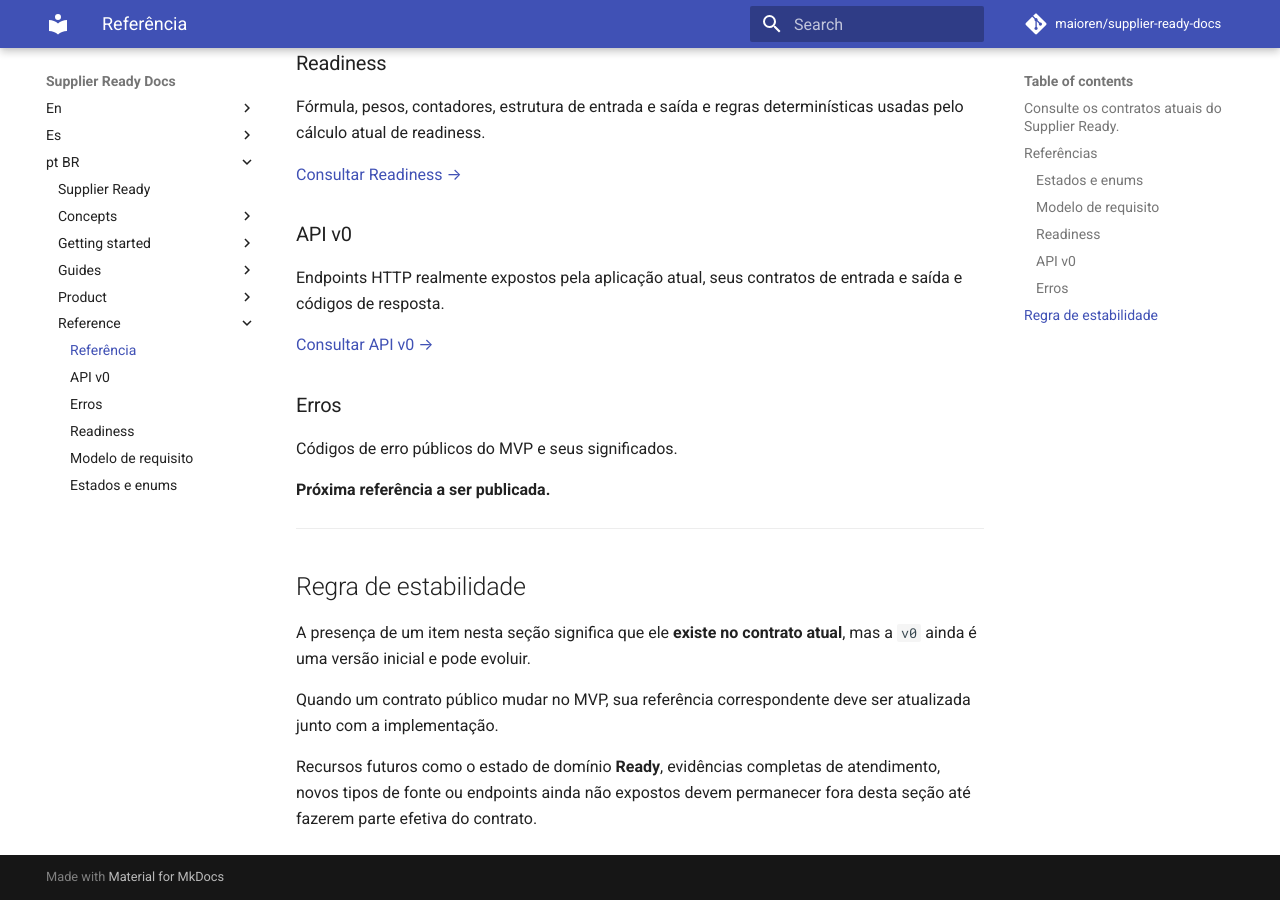
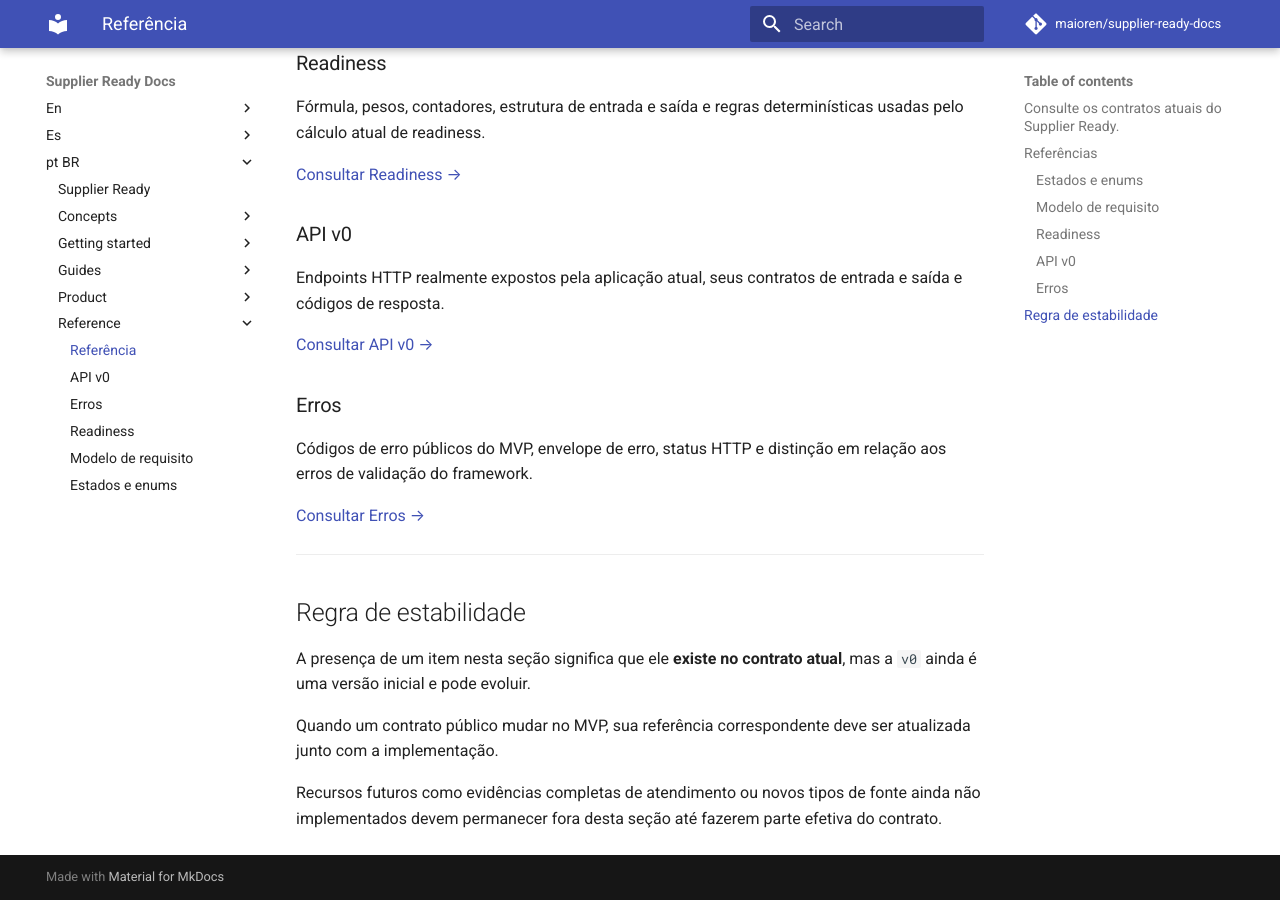
Before and after one commit to maioren/supplier-ready-docs, an MkDocs documentation site: the page built from docs/pt-BR/reference/index.md, in a window 1280 px wide and 900 px high, scrolled down 868 px. Built offline with MkDocs 1.6.1 and Material for MkDocs 9.7.7, drawn with Linux system fonts in a browser that asks for light colours; comment, search, counter and statistics services are not loaded.

Commit message:
docs: link public errors reference

```diff
--- a/docs/pt-BR/reference/index.md
+++ b/docs/pt-BR/reference/index.md
@@ -40,9 +40,9 @@ Endpoints HTTP realmente expostos pela aplicação atual, seus contratos de entr
 
 ### Erros
 
-Códigos de erro públicos do MVP e seus significados.
+Códigos de erro públicos do MVP, envelope de erro, status HTTP e distinção em relação aos erros de validação do framework.
 
-**Próxima referência a ser publicada.**
+[Consultar Erros →](errors.md)
 
 ---
 
@@ -52,4 +52,4 @@ A presença de um item nesta seção significa que ele **existe no contrato atua
 
 Quando um contrato público mudar no MVP, sua referência correspondente deve ser atualizada junto com a implementação.
 
-Recursos futuros como o estado de domínio **Ready**, evidências completas de atendimento, novos tipos de fonte ou endpoints ainda não expostos devem permanecer fora desta seção até fazerem parte efetiva do contrato.
+Recursos futuros como evidências completas de atendimento ou novos tipos de fonte ainda não implementados devem permanecer fora desta seção até fazerem parte efetiva do contrato.
```
